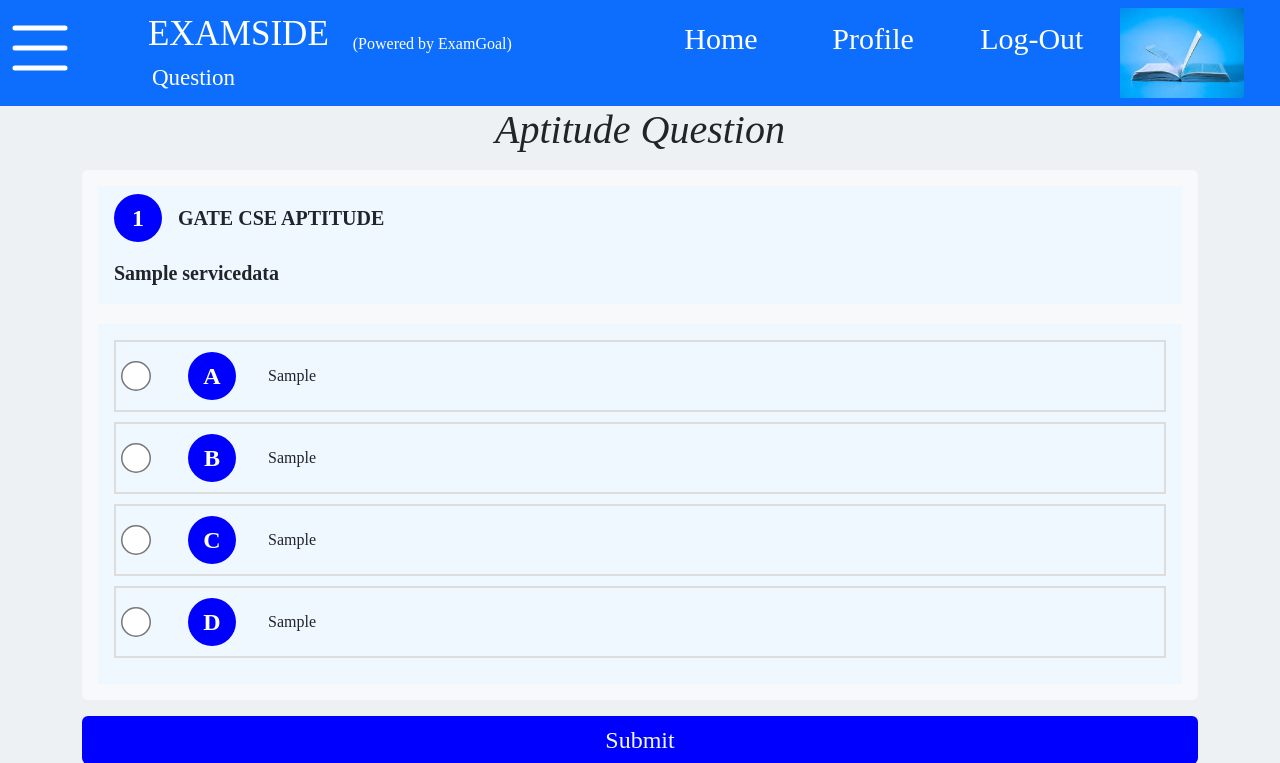
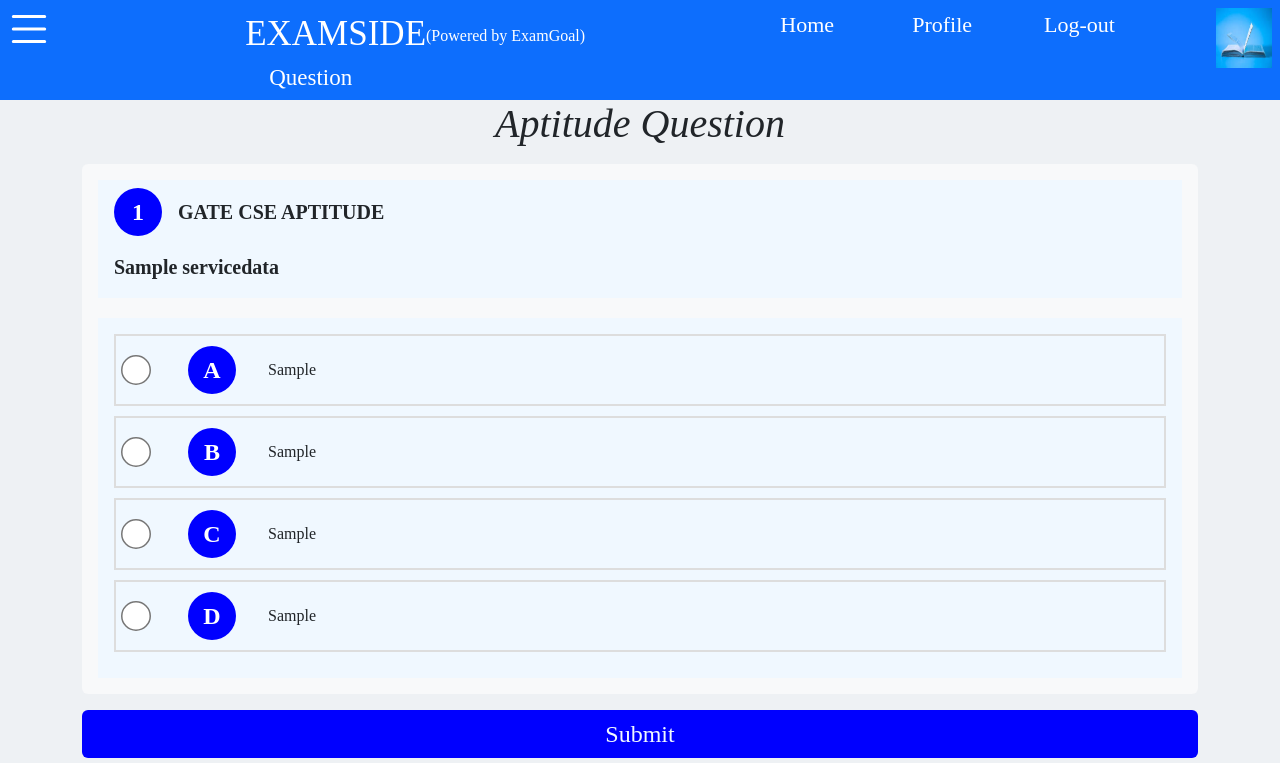
Before and after one commit to vidyaipatil/Quiz_app_In_django, a Django app: template templates/index.html in a window 1280 px wide. Shown: the top 763 px of the page. Run offline with Django 3.2, Linux system fonts and the light colour scheme; the template is opened without the code that fills it: most values are stand-ins (such as "Sample title", 1, 10 or a date in 2020); some web fonts are replaced.

Commit message:
Changing file

```diff
--- a/templates/index.html
+++ b/templates/index.html
@@ -128,47 +128,39 @@
     </style>
 </head>
 <body>
-    <nav class="navbar navbar-expand-lg bg-primary">
-        <div class="container-fluid">
+    <nav>
+        <div class="d-flex bg-primary" style="height:100px;" >
+            <div class="p-1 flex-fill">
+            <svg xmlns="http://www.w3.org/2000/svg" width="50" height="50" fill="white" class="bi bi-list text-color" viewBox="0 0 16 16">
+                <path fill-rule="evenodd" d="M2.5 12a.5.5 0 0 1 .5-.5h10a.5.5 0 0 1 0 1H3a.5.5 0 0 1-.5-.5m0-4a.5.5 0 0 1 .5-.5h10a.5.5 0 0 1 0 1H3a.5.5 0 0 1-.5-.5m0-4a.5.5 0 0 1 .5-.5h10a.5.5 0 0 1 0 1H3a.5.5 0 0 1-.5-.5"/>
+            </svg>
+        </div>
 
-          {% comment %} <a class="navbar-brand" href="#">Navbar</a> {% endcomment %}
-          <div class="collapse navbar-collapse d-flex justify-content-evenly row" id="navbarTogglerDemo03">
-            <ul class="navbar-nav me-auto mb-2 mb-lg-0 row d-flex justify-content-evenly row">
-                <li class="nav-item col ">
-                    {% comment %} <a class="nav-link" href="#">Link</a>
+            <div class="p-2 flex-fill">
+                <div class="d-flex flex-column">
+                <div class="d-flex">
+                <span class="text-white flex-item col-auto g-0" style="font-size: 35px; font-weight:500;">EXAMSIDE</span>
+                        <span class="text-white flex-item pt-3 col-auto " style="font-weight:500;">(Powered by ExamGoal)</span>
 
-                     {% endcomment %}
-                     <svg xmlns="http://www.w3.org/2000/svg" width="80" height="80" fill="white" class="bi bi-list text-color" viewBox="0 0 16 16">
-                        <path fill-rule="evenodd" d="M2.5 12a.5.5 0 0 1 .5-.5h10a.5.5 0 0 1 0 1H3a.5.5 0 0 1-.5-.5m0-4a.5.5 0 0 1 .5-.5h10a.5.5 0 0 1 0 1H3a.5.5 0 0 1-.5-.5m0-4a.5.5 0 0 1 .5-.5h10a.5.5 0 0 1 0 1H3a.5.5 0 0 1-.5-.5"/>
-                      </svg>
-                  </li>
-                  <li class="nav-item col-lg-5">
-                    <div class="row ">
-                        <div class="col-sm-auto text-white  " style="font-size: 35px; font-weight:500;">EXAMSIDE
-                        </div>
-                        <div class="col text-white mt-4" style="font-weight:500;" >(Powered by ExamGoal)</div>
-                    </div>
-                    <div  class="row text-white  ms-1" style="font-size:23px;font-weight:500;" >Question</div>
-                  </li>
-              <li class="nav-item col ">
-                <a class="nav-link active text-white" aria-current="page" style="font-size: 30px; font-weight:500;" href="#">Home</a>
-              </li>
-              <li class="nav-item col ">
-                <a class="nav-link text-white" href="#" style="font-size: 30px; font-weight:500;">Profile</a>
-              </li>
-              <li class="nav-item col ">
-                <a class="nav-link text-white" style="font-size: 30px; font-weight:500;">Log-Out</a>
-              </li>
-              <img class="img-fluid col " style="height:90px;width:120px;" src="/static/book.jpg">
-            </ul>
+            </div>
+            <div class="d-flex align-items-start">  <span class="text-white ps-4 mt-0 pt-0" style="font-size: 23px; font-weight:500; margin-top : 0px;">Question</span></div>
+        </div>
+    </div>
+        {% comment %} <div class="d-flex bg-primary" > {% endcomment %}
+            <div class="p-2 flex-fill">
+           <div class="row " style="font-size: 22px; font-weight:500;">
+            <div class="col text-white" style="font-size: 22px; font-weight:500;">Home</div>
+           <div class="col text-white" style="font-size: 22px; font-weight:500;">Profile</div>
+           <div class="col-4 text-white" style="font-size: 22px; font-weight:500;">Log-out</div>
+           <img src="/static/book.jpg" style="height:60px; width:80px;" class="col-5 text-white"></div>
 
-            {% comment %} <form class="d-flex" role="search">
-              <input class="form-control me-2" type="search" placeholder="Search" aria-label="Search">
-              <button class="btn btn-outline-success" type="submit">Search</button>
-            </form> {% endcomment %}
+        </div>
+
+            {% comment %} <div class="p-2 flex-fill">Flex item</div> {% endcomment %}
           </div>
-        </div>
-      </nav>
+    </nav>
+
+
     <h1 style="text-align: center; font-family: 'Kay Pho Du', serif; font-style: italic;">Aptitude Question</h1>
     <div id="main" class="container">
         <form action="{% url 'ans' %}" method="POST">
```
Also changed, not shown: db.sqlite3.
